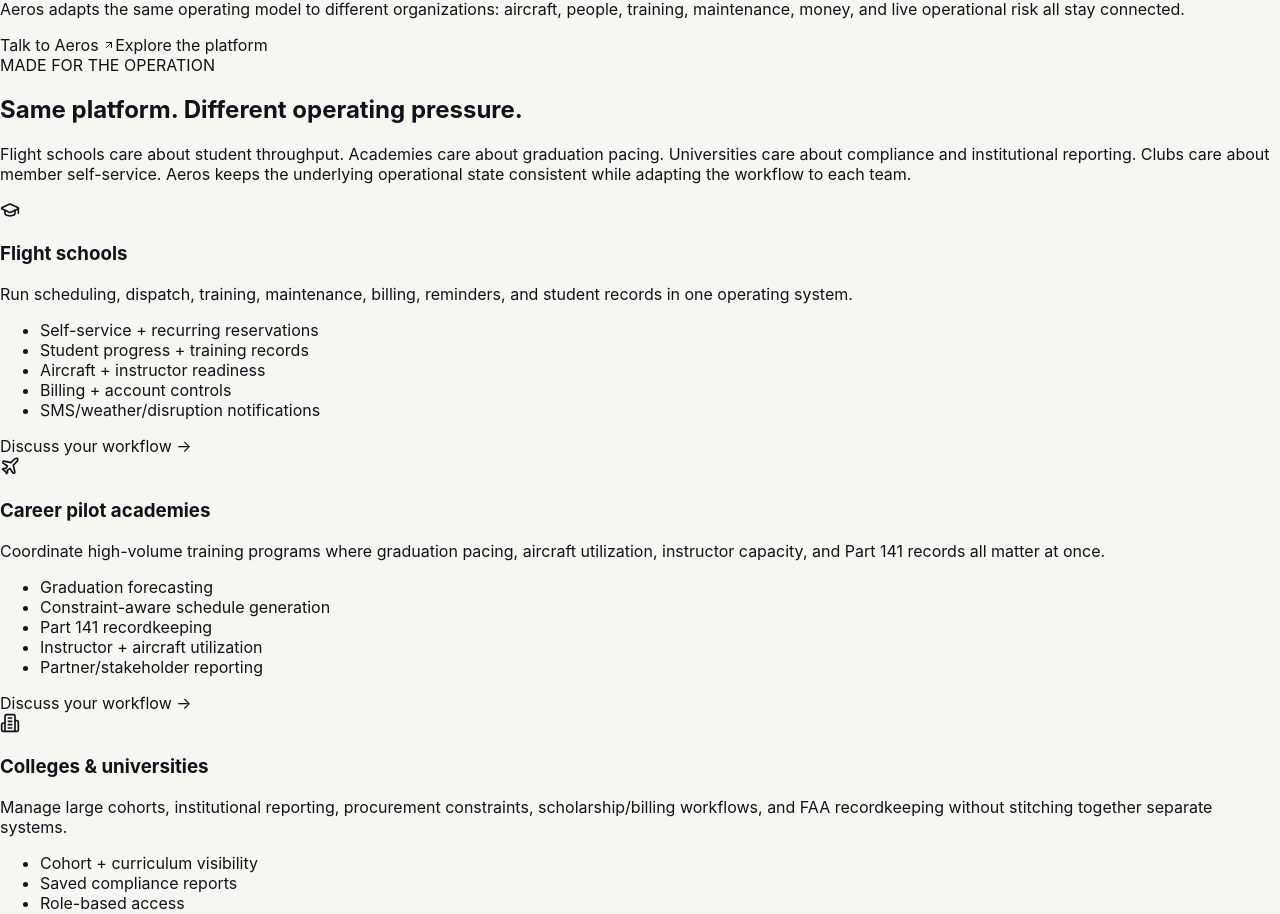
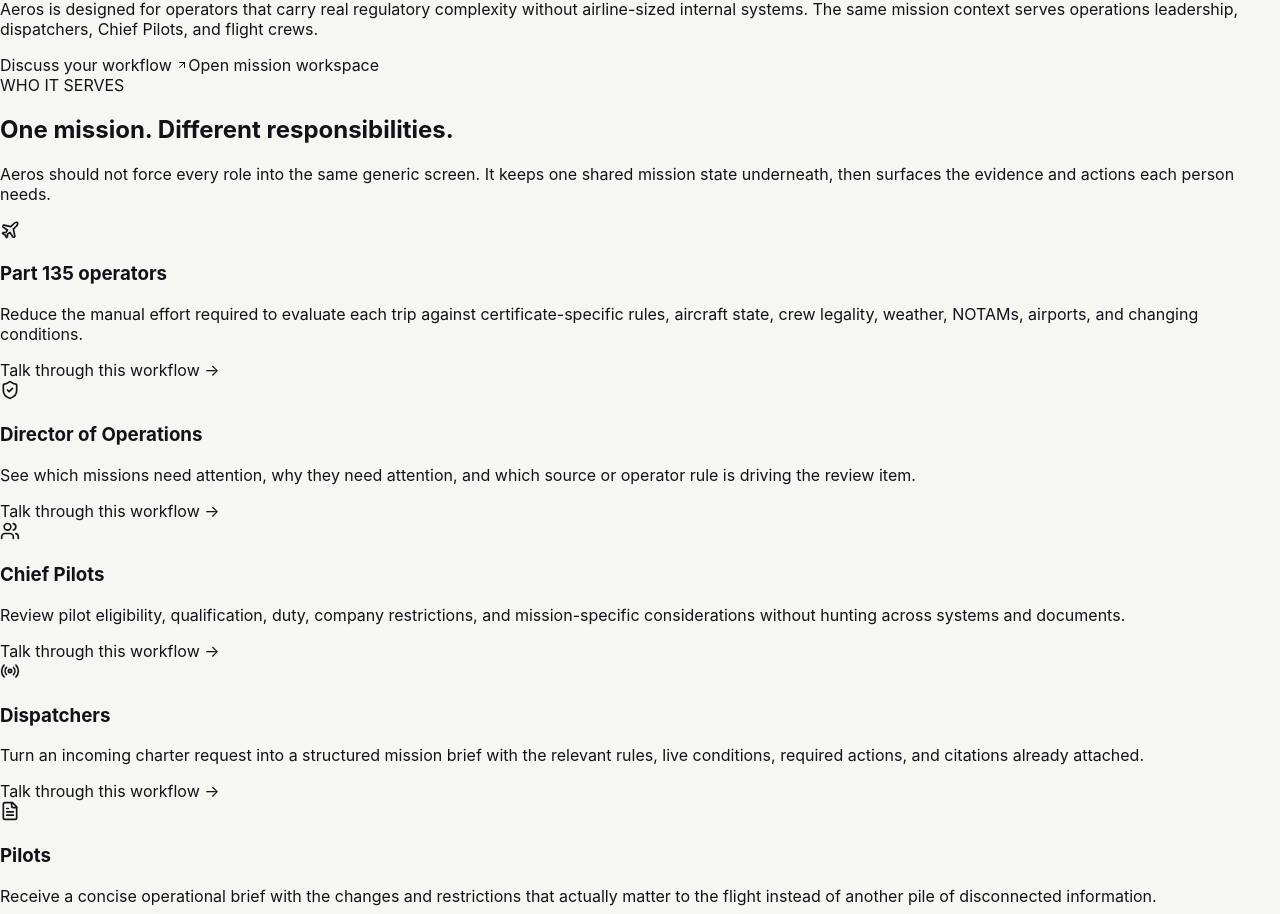
Before and after one commit to saharshbaweja/Rho, a Next.js app: page /solutions in a window 1280 px wide. Shown: the part 178-1092 px from the top of the page. Built offline with nearby package versions, Linux system fonts and the light colour scheme.

Commit message:
Refocus Aeros solutions on Part 135 operating roles

```diff
--- a/app/solutions/page.jsx
+++ b/app/solutions/page.jsx
@@ -1,20 +1,20 @@
 import Link from 'next/link';
-import {ArrowUpRight,GraduationCap,Plane,Building2,Users,ShieldCheck,BarChart3,CalendarDays,Wrench,CreditCard} from 'lucide-react';
+import {ArrowUpRight,Plane,ShieldCheck,Users,Radio,FileText} from 'lucide-react';
 
-const solutions=[
- [GraduationCap,'Flight schools','Run scheduling, dispatch, training, maintenance, billing, reminders, and student records in one operating system.',['Self-service + recurring reservations','Student progress + training records','Aircraft + instructor readiness','Billing + account controls','SMS/weather/disruption notifications']],
- [Plane,'Career pilot academies','Coordinate high-volume training programs where graduation pacing, aircraft utilization, instructor capacity, and Part 141 records all matter at once.',['Graduation forecasting','Constraint-aware schedule generation','Part 141 recordkeeping','Instructor + aircraft utilization','Partner/stakeholder reporting']],
- [Building2,'Colleges & universities','Manage large cohorts, institutional reporting, procurement constraints, scholarship/billing workflows, and FAA recordkeeping without stitching together separate systems.',['Cohort + curriculum visibility','Saved compliance reports','Role-based access','Institutional analytics','Integrated billing workflows']],
- [Users,'Flying clubs','Give members self-service scheduling, aircraft readiness, balance checks, reminders, maintenance restrictions, and club analytics without adding administrative work.',['Member permissions','Aircraft availability + maintenance holds','Recurring dues + payment controls','Automated reminders','Utilization + membership trends']],
- [Plane,'Charter & mixed operators','Bring aircraft, crew, maintenance, customer requirements, weather, and day-of-operation recovery into one command center.',['Aircraft + crew readiness','Trip-level disruption recovery','Maintenance impact','Operational messaging','Utilization analytics']]
+const roles=[
+ [Plane,'Part 135 operators','Reduce the manual effort required to evaluate each trip against certificate-specific rules, aircraft state, crew legality, weather, NOTAMs, airports, and changing conditions.'],
+ [ShieldCheck,'Director of Operations','See which missions need attention, why they need attention, and which source or operator rule is driving the review item.'],
+ [Users,'Chief Pilots','Review pilot eligibility, qualification, duty, company restrictions, and mission-specific considerations without hunting across systems and documents.'],
+ [Radio,'Dispatchers','Turn an incoming charter request into a structured mission brief with the relevant rules, live conditions, required actions, and citations already attached.'],
+ [FileText,'Pilots','Receive a concise operational brief with the changes and restrictions that actually matter to the flight instead of another pile of disconnected information.']
 ];
 
 export default function Solutions(){return <div className="fsp-site">
- <section className="fsp-hero"><div><div className="fsp-kicker">SOLUTIONS</div><h1>Built for aviation teams that have outgrown disconnected tools.</h1></div><div className="fsp-hero-copy"><p>Aeros adapts the same operating model to different organizations: aircraft, people, training, maintenance, money, and live operational risk all stay connected.</p><div className="fsp-actions"><Link href="/contact/" className="fsp-primary">Talk to Aeros <ArrowUpRight size={12}/></Link><Link href="/product/" className="fsp-secondary">Explore the platform</Link></div></div></section>
+ <section className="fsp-hero"><div><div className="fsp-kicker">SOLUTIONS</div><h1>Built around the Part 135 mission-review workflow.</h1></div><div className="fsp-hero-copy"><p>Aeros is designed for operators that carry real regulatory complexity without airline-sized internal systems. The same mission context serves operations leadership, dispatchers, Chief Pilots, and flight crews.</p><div className="fsp-actions"><Link href="/contact/" className="fsp-primary">Discuss your workflow <ArrowUpRight size={12}/></Link><Link href="/dashboard/" className="fsp-secondary">Open mission workspace</Link></div></div></section>
 
- <section className="fsp-section"><div className="fsp-section-head"><div><div className="fsp-kicker">MADE FOR THE OPERATION</div><h2>Same platform. Different operating pressure.</h2></div><p>Flight schools care about student throughput. Academies care about graduation pacing. Universities care about compliance and institutional reporting. Clubs care about member self-service. Aeros keeps the underlying operational state consistent while adapting the workflow to each team.</p></div><div className="fsp-solutions">{solutions.map(([I,t,d,points])=><article className="fsp-solution" key={t}><div className="fsp-cap-icon"><I size={20}/></div><h3>{t}</h3><p>{d}</p><ul>{points.map(x=><li key={x}>{x}</li>)}</ul><Link href="/contact/" className="fsp-secondary">Discuss your workflow →</Link></article>)}</div></section>
+ <section className="fsp-section"><div className="fsp-section-head"><div><div className="fsp-kicker">WHO IT SERVES</div><h2>One mission. Different responsibilities.</h2></div><p>Aeros should not force every role into the same generic screen. It keeps one shared mission state underneath, then surfaces the evidence and actions each person needs.</p></div><div className="fsp-solutions">{roles.map(([I,t,d])=><article className="fsp-solution" key={t}><div className="fsp-cap-icon"><I size={20}/></div><h3>{t}</h3><p>{d}</p><Link href="/contact/" className="fsp-secondary">Talk through this workflow →</Link></article>)}</div></section>
 
- <section className="fsp-section"><div className="fsp-section-head"><div><div className="fsp-kicker">ROLE-BASED WORKFLOWS</div><h2>Every role sees the same operation through a different lens.</h2></div><p>Schedulers, instructors, maintenance, finance, leadership, students, and members should not be forced into the same generic dashboard. Aeros gives each role a focused workspace while keeping the same shared operational context underneath.</p></div><div className="fsp-cap-grid">{[[CalendarDays,'Schedulers','Conflicts, capacity, recovery plans, recurring reservations, and utilization.'],[GraduationCap,'Instructors','Assignments, student progression, lesson prep, grades, signatures, and schedule changes.'],[Wrench,'Maintenance','Squawks, work orders, inspections, parts, downtime, and return-to-service.'],[CreditCard,'Finance','Invoices, payments, subscriptions, balances, reconciliation, and exceptions.'],[BarChart3,'Leadership','Utilization, student pacing, cancellations, maintenance exposure, revenue, and trends.'],[ShieldCheck,'Compliance','Qualifications, records, approvals, digital signatures, and audit-ready history.']].map(([I,t,d])=><article className="fsp-cap-card" key={t}><div className="fsp-cap-icon"><I size={19}/></div><h3>{t}</h3><p>{d}</p></article>)}</div></section>
+ <section className="fsp-section"><div className="fsp-section-head"><div><div className="fsp-kicker">BEST INITIAL FIT</div><h2>Operators with enough complexity to feel the pain—and small enough to still do too much by hand.</h2></div><p>The initial design-partner profile is a Part 135 certificate holder with a small-to-mid-sized fleet, meaningful mission variety, and a team that still cross-checks rules, live aviation data, crew legality, and aircraft state across multiple tools.</p></div><div className="fsp-cap-grid">{[['3–30 aircraft','Enough mission volume and variation to create recurring review work.'],['Lean operations team','A smaller dispatcher/ops team where time saved is visible immediately.'],['Document-heavy review','OpSpecs, GOM, MEL/CDL, company minimums, authorizations, and internal procedures matter to acceptance and release.'],['Existing software stack','Aeros can sit above the current charter/scheduling system instead of demanding replacement on day one.']].map(([t,d])=><article className="fsp-cap-card" key={t}><h3>{t}</h3><p>{d}</p></article>)}</div></section>
 
- <section className="fsp-final"><div><div className="fsp-kicker">DESIGN PARTNERS</div><h2>Start with the workflow costing your team the most time today.</h2></div><Link href="/contact/" className="fsp-primary">Work with us <ArrowUpRight size={12}/></Link></section>
+ <section className="fsp-final"><div><div className="fsp-kicker">DESIGN PARTNERS</div><h2>Show us how your team reviews a mission today.</h2></div><Link href="/contact/" className="fsp-primary">Work with Aeros <ArrowUpRight size={12}/></Link></section>
  </div>}
```
